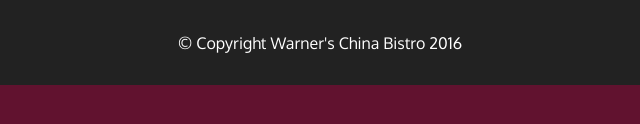
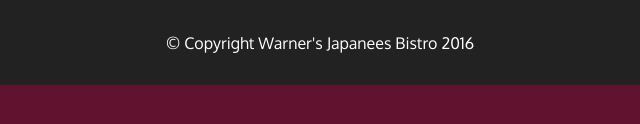
Before and after one commit to sayedzaid360/sayedzaid360.github.io, a plain HTML site: page module 5 solution/index.html in a window 1280 px wide. Shown: the part 486-610 px from the top of the page, 320-960 px from the left. Drawn offline with Linux system fonts and the light colour scheme; no server answers.

Commit message:
Update index.html

```diff
--- a/module 5 solution/index.html
+++ b/module 5 solution/index.html
@@ -95,7 +95,7 @@
           <p>"Amazing food! Great service! Couldn't ask for more! I'll be back again and again!"</p>
         </section>
       </div>
-      <div class="text-center">&copy; Copyright Warner's China Bistro 2016</div>
+      <div class="text-center">&copy; Copyright Warner's Japanees Bistro 2016</div>
     </div>
   </footer>
 
```
